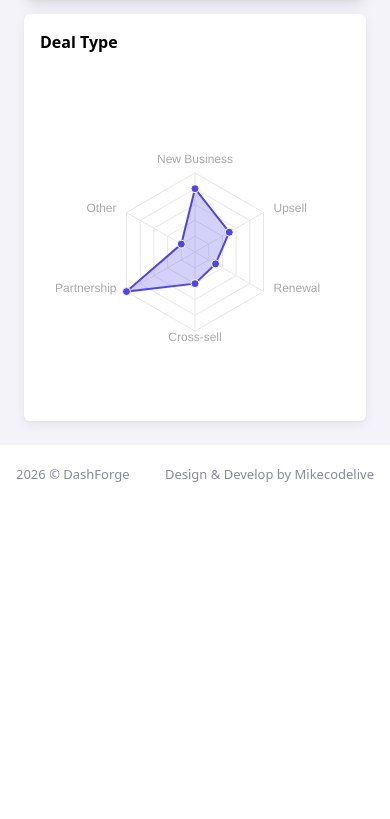
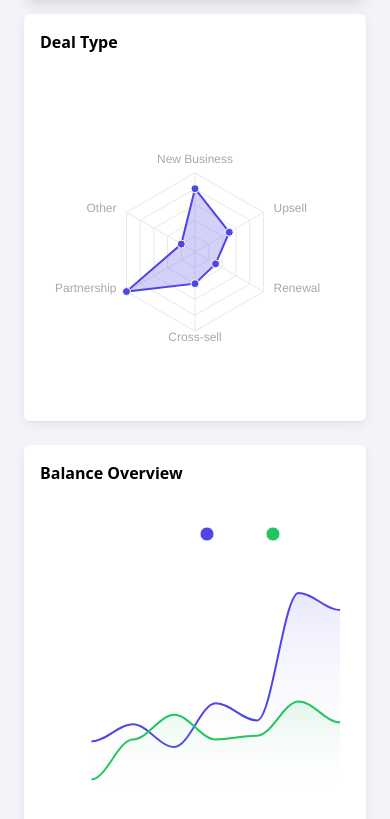
Before and after one commit to Mike-codelive/Dashforge, a React (Vite) app: page /crm in a window 390 px wide. Shown: the part 1143-1962 px from the top of the page. Before the commit the page ends 1648 px from the top, so only its background shows below. Built offline with nearby package versions, Linux system fonts and the light colour scheme.

Commit message:
feat(crm): add crosshair interaction to charts balanceoverview for improved hover UX

```diff
--- a/src/features/crm/Crm.tsx
+++ b/src/features/crm/Crm.tsx
@@ -1,3 +1,4 @@
+import { BalanceOverview } from "./sections/BalanceOverview";
 import { DealTypeRadar } from "./sections/DealTypeRadar";
 import { SalesForecast } from "./sections/SalesForecast";
 import { TopStats } from "./sections/TopStats";
@@ -6,10 +7,11 @@ export const Crm = () => {
   return (
     <>
       <TopStats />
-      <div className="flex flex-wrap gap-4 md:flex-nowrap">
+      <div className="mb-6 flex flex-wrap gap-4 md:flex-nowrap">
         <SalesForecast />
         <DealTypeRadar />
       </div>
+      <BalanceOverview />
     </>
   );
 };
--- /dev/null
+++ b/src/features/crm/data/balanceOverview.ts
@@ -0,0 +1,90 @@
+import type { ApexOptions } from "apexcharts";
+
+export const balanceOverviewSeries = [
+  {
+    name: "Income",
+    data: [31, 40, 28, 51, 42, 109, 100],
+  },
+  {
+    name: "Expenses",
+    data: [11, 32, 45, 32, 34, 52, 41],
+  },
+];
+
+export const balanceOverviewOptions: ApexOptions = {
+  chart: {
+    type: "area",
+    toolbar: { show: false },
+    zoom: { enabled: true },
+    animations: { enabled: true },
+  },
+
+  stroke: {
+    curve: "smooth",
+    width: 2,
+  },
+
+  fill: {
+    type: "gradient",
+    gradient: {
+      shadeIntensity: 1,
+      opacityFrom: 0.35,
+      opacityTo: 0.05,
+      stops: [0, 90, 100],
+    },
+  },
+
+  colors: ["#4f46e5", "#22c55e"],
+
+  dataLabels: { enabled: false },
+
+  xaxis: {
+    categories: ["Jan", "Feb", "Mar", "Apr", "May", "Jun", "Jul"],
+    crosshairs: {
+      show: true,
+      stroke: {
+        color: "rgba(255,255,255,0.25)",
+        width: 1,
+      },
+    },
+    labels: {
+      style: { colors: "rgba(255,255,255,0.5)" },
+    },
+    axisBorder: { show: false },
+    axisTicks: { show: false },
+  },
+
+  yaxis: {
+    crosshairs: {
+      show: true,
+      stroke: {
+        color: "rgba(255,255,255,0.25)",
+        width: 1,
+      },
+    },
+    labels: {
+      formatter: (value) => `$${value}`,
+      style: { colors: "rgba(255,255,255,0.5)" },
+    },
+  },
+
+  grid: {
+    borderColor: "rgba(255,255,255,0.08)",
+    strokeDashArray: 4,
+  },
+
+  legend: {
+    position: "top",
+    horizontalAlign: "right",
+    labels: {
+      colors: "rgba(255,255,255,0.7)",
+    },
+  },
+
+  tooltip: {
+    theme: "dark",
+    y: {
+      formatter: (value) => `$${value}`,
+    },
+  },
+};
--- /dev/null
+++ b/src/features/crm/sections/BalanceOverview.tsx
@@ -0,0 +1,24 @@
+import { Chart } from "../../../components/Chart";
+import {
+  balanceOverviewOptions,
+  balanceOverviewSeries,
+} from "../data/balanceOverview";
+
+export const BalanceOverview = () => {
+  return (
+    <div className="card-shadow bg-DF-surface dark:bg-DF-bg-dark rounded-md">
+      <div className="flex items-center justify-between border-b border-white/5 p-4">
+        <h4 className="font-semibold">Balance Overview</h4>
+      </div>
+
+      <div className="h-[360px] p-4">
+        <Chart
+          type="area"
+          series={balanceOverviewSeries}
+          options={balanceOverviewOptions}
+          height={320}
+        />
+      </div>
+    </div>
+  );
+};
```
